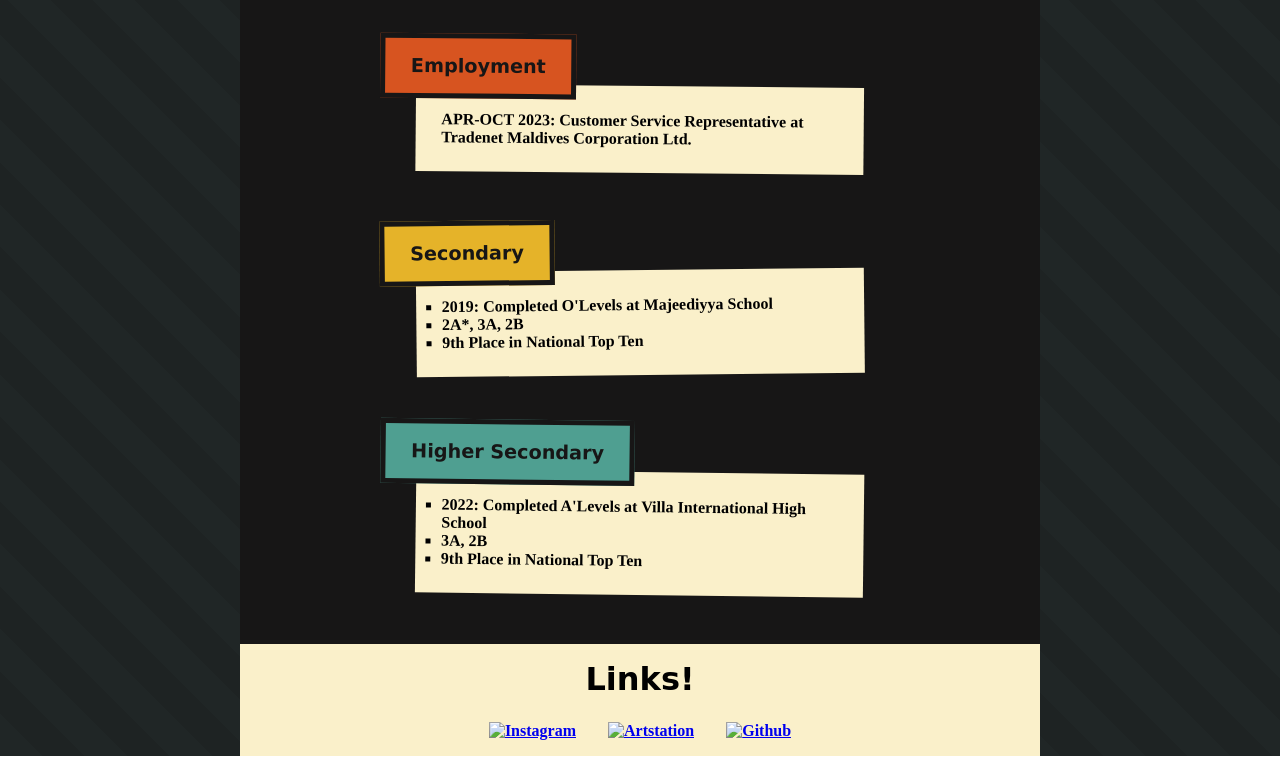
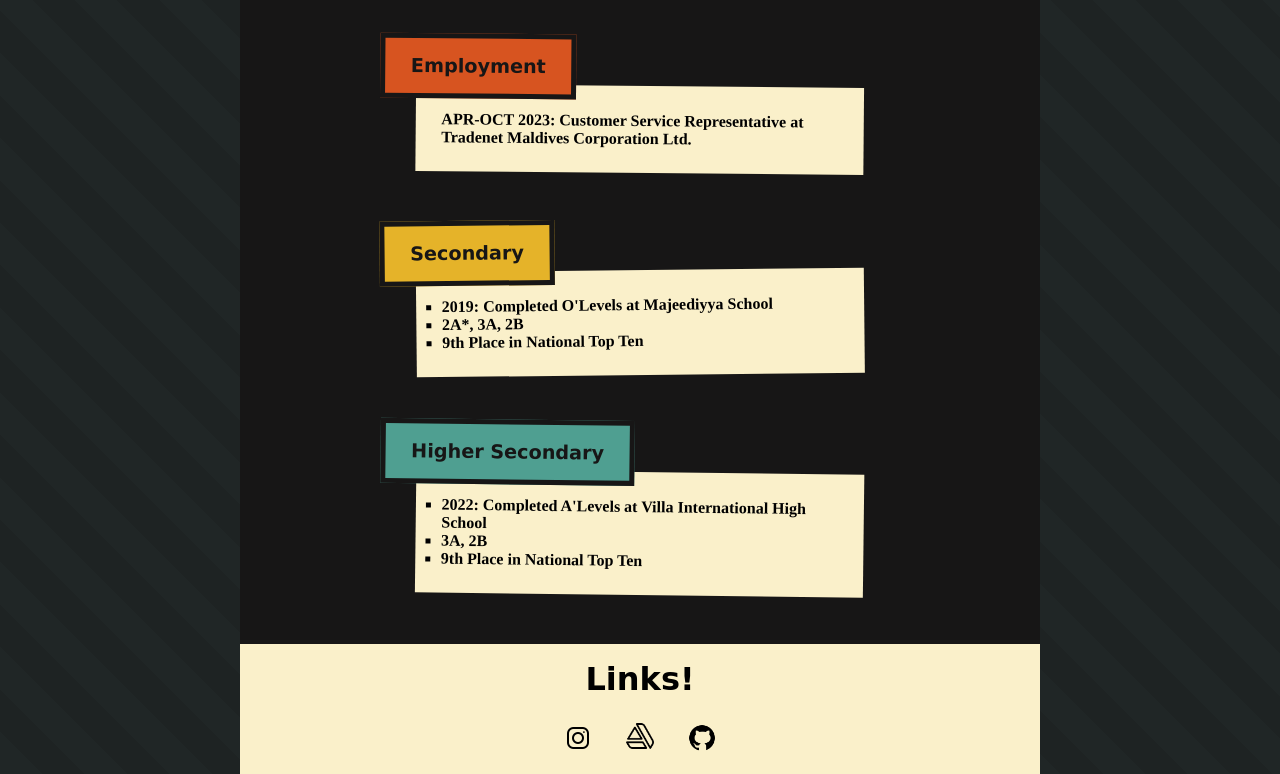
Before and after one commit to KaysanMR/WDD, a plain HTML site: page docs/index.html in a window 1280 px wide. Shown: the part 729-1503 px from the top of the page. Drawn offline with Linux system fonts and the light colour scheme; a web font is replaced by a local one.

Commit message:
refactored code to fix broken links

```diff
--- a/docs/index.html
+++ b/docs/index.html
@@ -71,17 +71,17 @@
         <ul class="socials center flex">
             <li class="grow">
                 <a href="http://instagram.com/kaysanmr">
-                    <img src="/CV Website/img/icons8-instagram-32.png" alt="Instagram" width="32px">
+                    <img src="/docs/img/icons8-instagram-32.png" alt="Instagram" width="32px">
                 </a>
             </li>
             <li class="grow">
                 <a href="http://artstation.com/kaysanmr">
-                    <img src="/CV Website/img/icons8-artstation-a-leading-showcase-platform-for-games,-film,-media-and-entertainment-artists-48.png" alt="Artstation" width="28px">
+                    <img src="/docs/img/icons8-artstation-a-leading-showcase-platform-for-games,-film,-media-and-entertainment-artists-48.png" alt="Artstation" width="28px">
                 </a>
             </li>
             <li class="grow">
                 <a href="http://github.com/kaysanmr">
-                    <img src="/CV Website/img/icons8-github-60.png" alt="Github" width="32px">
+                    <img src="/docs/img/icons8-github-60.png" alt="Github" width="32px">
                 </a>
             </li>
         </ul>
```
